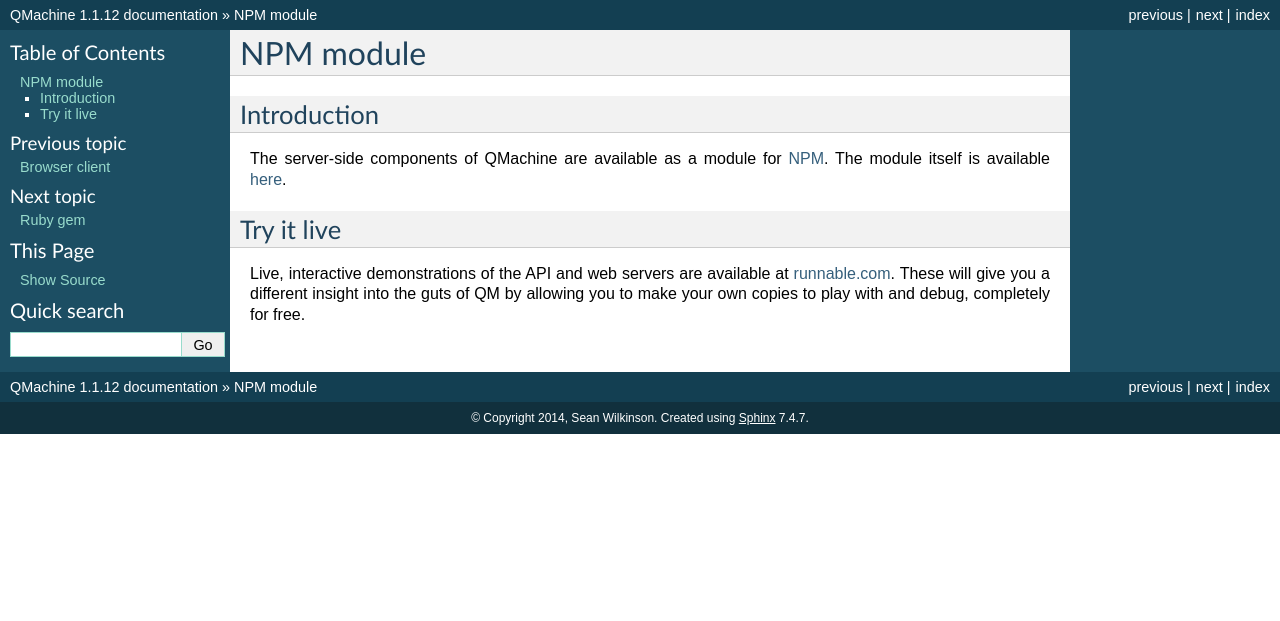
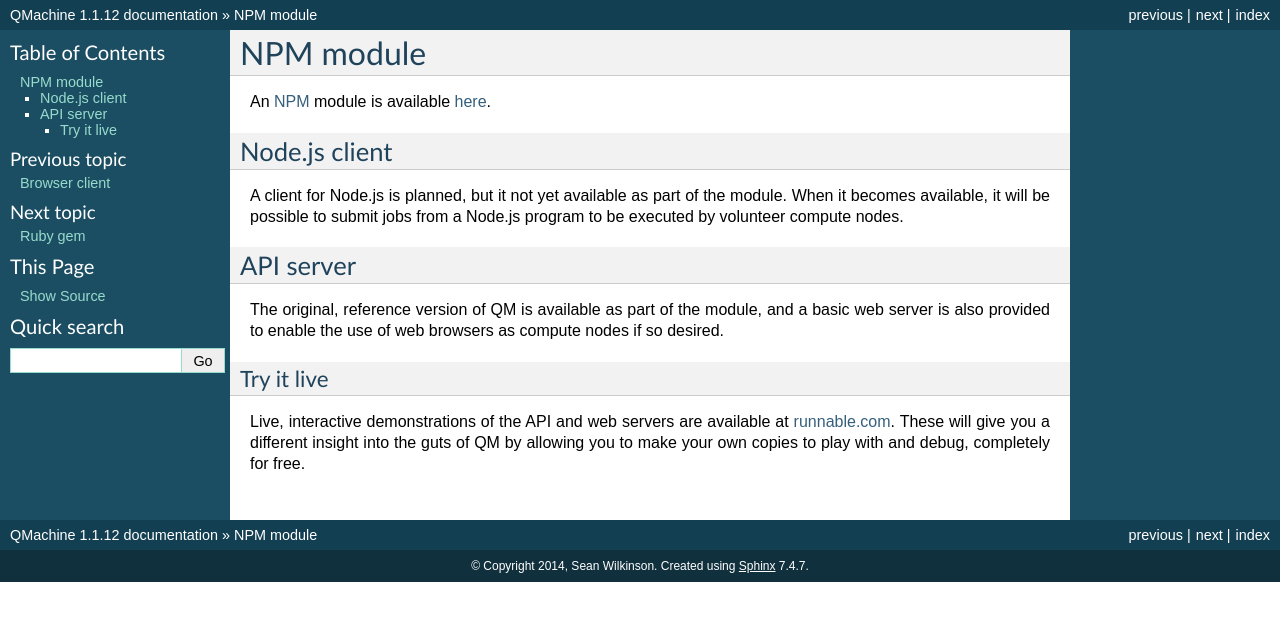
Before and after one commit to qmachine/qmachine, a Sphinx documentation site: the page built from docs/npm-module.rst, in a window 1280 px wide. Shown: the top 621 px of the page. Built offline with Sphinx 7.4.7, drawn with Linux system fonts in a browser that asks for light colours.

Commit message:
Added structure to package descriptions

```diff
--- a/docs/npm-module.rst
+++ b/docs/npm-module.rst
@@ -1,17 +1,27 @@
 NPM module
 ==========
 
-Introduction
-------------
+An NPM_ module is available here_.
 
-The server-side components of QMachine are available as a module for NPM_. The
-module itself is available here_.
 
-.. https://badge.fury.io/js/qm.png
-.. https://gemnasium.com/qmachine/qm-nodejs.png
+Node.js client
+--------------
+
+A client for Node.js is planned, but it not yet available as part of the
+module. When it becomes available, it will be possible to submit jobs from a
+Node.js program to be executed by volunteer compute nodes.
+
+
+API server
+----------
+
+The original, reference version of QM is available as part of the module, and
+a basic web server is also provided to enable the use of web browsers as
+compute nodes if so desired.
+
 
 Try it live
------------
+~~~~~~~~~~~
 
 Live, interactive demonstrations of the API and web servers are
 available at runnable.com_. These will give you a different insight into the
@@ -19,6 +29,10 @@ guts of QM by allowing you to make your own copies to play with and debug,
 completely for free.
 
 
+.. https://badge.fury.io/js/qm.png
+.. https://gemnasium.com/qmachine/qm-nodejs.png
+
+
 .. ----------------------------
 .. include:: external-links.rst
 
```
Also changed, not shown: docs/ruby-gem.rst (+18 -2 lines).
